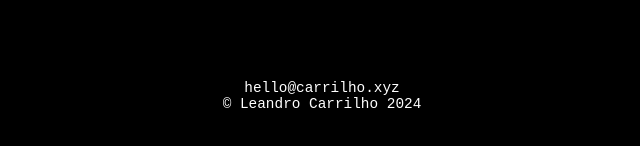
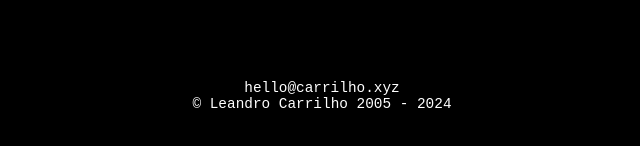
Before and after one commit to carrilho2/c.xyz, a plain HTML site: page index.html in a window 1280 px wide. Shown: the part 304-450 px from the top of the page, 318-958 px from the left. Drawn offline with Linux system fonts and the light colour scheme.

Commit message:
Update index.html

```diff
--- a/index.html
+++ b/index.html
@@ -38,6 +38,6 @@
     </style>
 </head>
 <body>
-    <footer>hello@carrilho.xyz<br>&copy; Leandro Carrilho 2024</footer>
+    <footer>hello@carrilho.xyz<br>&copy; Leandro Carrilho 2005 - 2024</footer>
 </body>
 </html>
```
